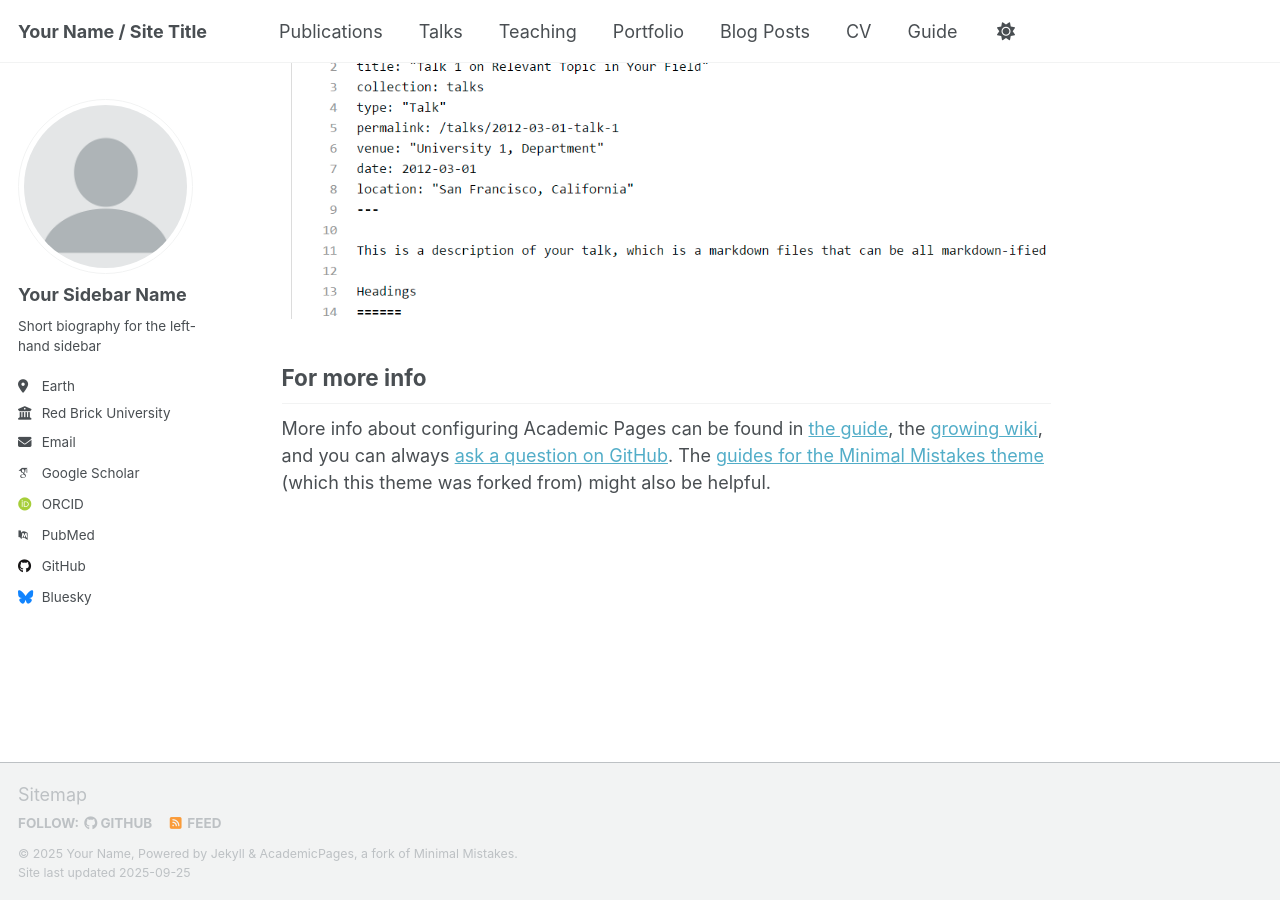
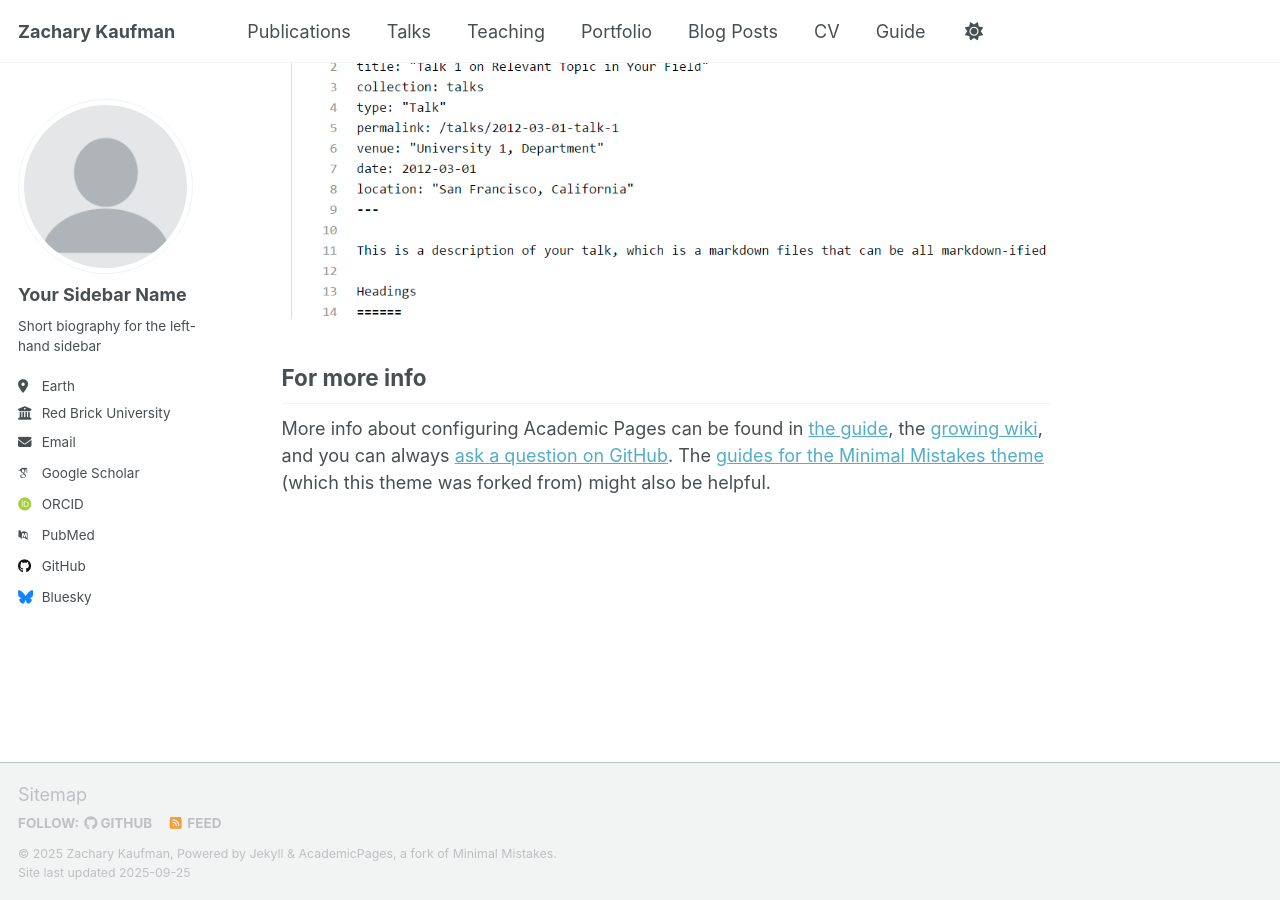
Before and after one commit to ZackKaufman/ZackKaufman.github.io, a Jekyll site: the page built from _pages/about.md, in a window 1280 px wide and 900 px high, scrolled down 2880 px. Built offline with Jekyll 4.4.1, drawn with Linux system fonts in a browser that asks for light colours; some web fonts are replaced; a script that is not in the unit is left out.

Commit message:
add my info to config file

```diff
--- a/_config.yml
+++ b/_config.yml
@@ -9,14 +9,14 @@
 # Basic Site Settings
 locale                   : "en-US"
 site_theme               : "default" # Currently available options are "default", "air"
-title                    : "Your Name / Site Title"
+title                    : "Zachary Kaufman"
 title_separator          : "-"
-name                     : &name "Your Name"
+name                     : &name "Zachary Kaufman"
 description              : &description "Your Name's academic portfolio"   # Update this with a general description of your site, this is the default if not overridden by a page
-url                      : https://academicpages.github.io # The base hostname & protocol for your site e.g. "https://[your GitHub username].github.io",
+url                      : https://zackkaufman.github.io/ # The base hostname & protocol for your site e.g. "https://[your GitHub username].github.io",
                                                            # or if you already have some other page hosted on Github then use "https://[your GitHub username].github.io/[Your Repo Name]"
 baseurl                  : "" # the subpath of your site, e.g. "/blog"
-repository               : "academicpages/academicpages.github.io"
+repository               : "ZackKaufman/ZackKaufman.github.io"
 
 # Site Author - The following control what appear as part of the author content on the side bar.
 #               If a field is blank the icon and link will not appear, otherwise it will be shown.
```
